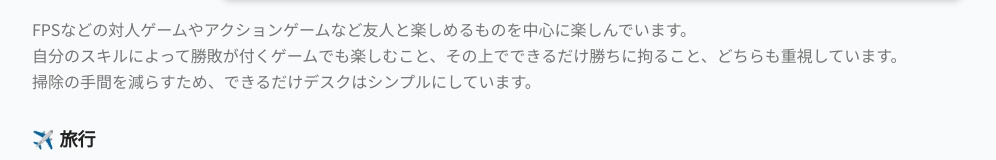
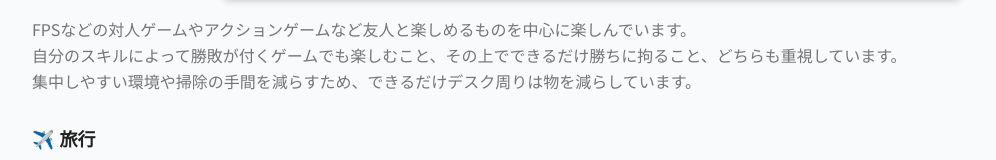
Before and after one commit to ogw1087/portfolio, a website: page index.html in a window 1280 px wide. Shown: the part 2059-2219 px from the top of the page, without its empty margins (48-1044 px from the left). Drawn offline with nearby package versions, Linux system fonts and the light colour scheme; grey boxes are pictures that could not be loaded; a web font is replaced by a local one.

```diff
--- a/index.html
+++ b/index.html
@@ -139,7 +139,7 @@
                     自分のスキルによって勝敗が付くゲームでも楽しむこと、その上でできるだけ勝ちに拘ること、どちらも重視しています。
                 </p>
                 <p class="text-textDesc font-sans leading-relaxed">
-                    掃除の手間を減らすため、できるだけデスクはシンプルにしています。
+                    集中しやすい環境や掃除の手間を減らすため、できるだけデスク周りは物を減らしています。
                 </p>
             </div>
 
```
Also changed, not shown: data/details/webform.md (+1 -0 lines), 1 other file.
